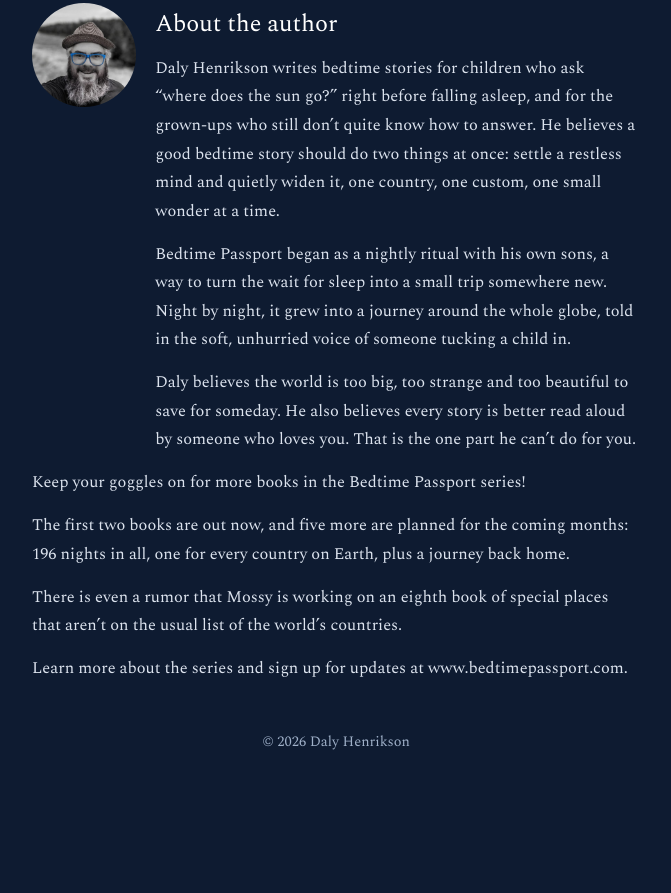
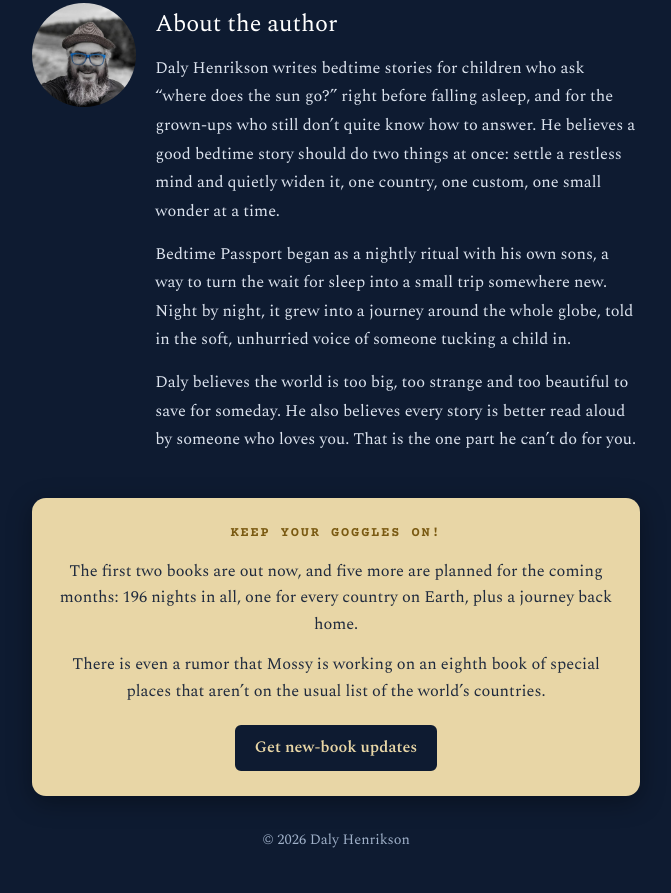
Before and after one commit to natedybvig/bedtimepassport-site, a plain HTML site: page preview/mossy-b1-k7q3/index.html in a window 1280 px wide. Shown: the part 4865-5758 px from the top of the page, without its empty margins (304-975 px from the left). Before the commit the page ends 5660 px from the top, so only its background shows below. Drawn offline with nearby package versions, Linux system fonts and the light colour scheme.

Commit message:
Preview: put the series note in a cream box after the author bio
Co-Authored-By: Claude Opus 5.5 <noreply@anthropic.com>
Claude-Session: https://claude.ai/code/session_01D5V7si5LsLHNy5RRZ7um57

```diff
--- a/preview/mossy-b1-k7q3/index.html
+++ b/preview/mossy-b1-k7q3/index.html
@@ -66,6 +66,10 @@ details img { border-radius:8px; margin:.3rem 0 .4rem; }
 .about img { width:6.5rem; border-radius:50%; flex:none; }
 .about h2 { font-weight:400; color:#fff; margin:0 0 .6rem; font-size:1.5rem; }
 .about p { font-size:1.02rem; margin:0 0 .9rem; }
+.series-box { background:var(--cream); color:#1F2A3D; border-radius:14px; padding:1.5rem 1.5rem 1.6rem; margin:1.8rem 0 0; text-align:center; box-shadow:0 6px 24px rgba(0,0,0,.35); }
+.series-box h2 { font-family:"Courier Prime", monospace; font-size:.85rem; letter-spacing:.14em; font-weight:700; color:#7A5A12; margin:0 0 .8rem; }
+.series-box p { font-size:1.02rem; line-height:1.65; margin:0 0 .8rem; }
+.series-box .btn { margin-top:.4rem; background:var(--night); color:var(--cream); border-color:var(--night); }
 .preview { background:var(--card); border-radius:10px; padding:.9rem 1.2rem; font-size:.95rem; color:var(--muted); margin:1.2rem 0 1.6rem; }
 footer { font-size:.9rem; color:var(--muted); text-align:center; padding:1rem 0 2.5rem; }
 .loading { text-align:center; color:var(--muted); padding:4rem 0; }
@@ -110,7 +114,11 @@ function contents() {
   <section class="about">
     <div class="row"><img src="images/author.jpg" alt="${E(book.author_alt)}">
       <div><h2>About the author</h2>${book.author.map(p => `<p>${E(p)}</p>`).join('')}</div></div>
-    ${book.series.map(p => `<p>${E(p)}</p>`).join('')}
+    <div class="series-box">
+      <h2>KEEP YOUR GOGGLES ON!</h2>
+      ${book.series.slice(1, -1).map(p => `<p>${E(p)}</p>`).join('')}
+      <a class="btn" href="https://www.bedtimepassport.com/#updates">Get new-book updates</a>
+    </div>
   </section>
   <footer>© 2026 Daly Henrikson</footer>`;
 }
```
